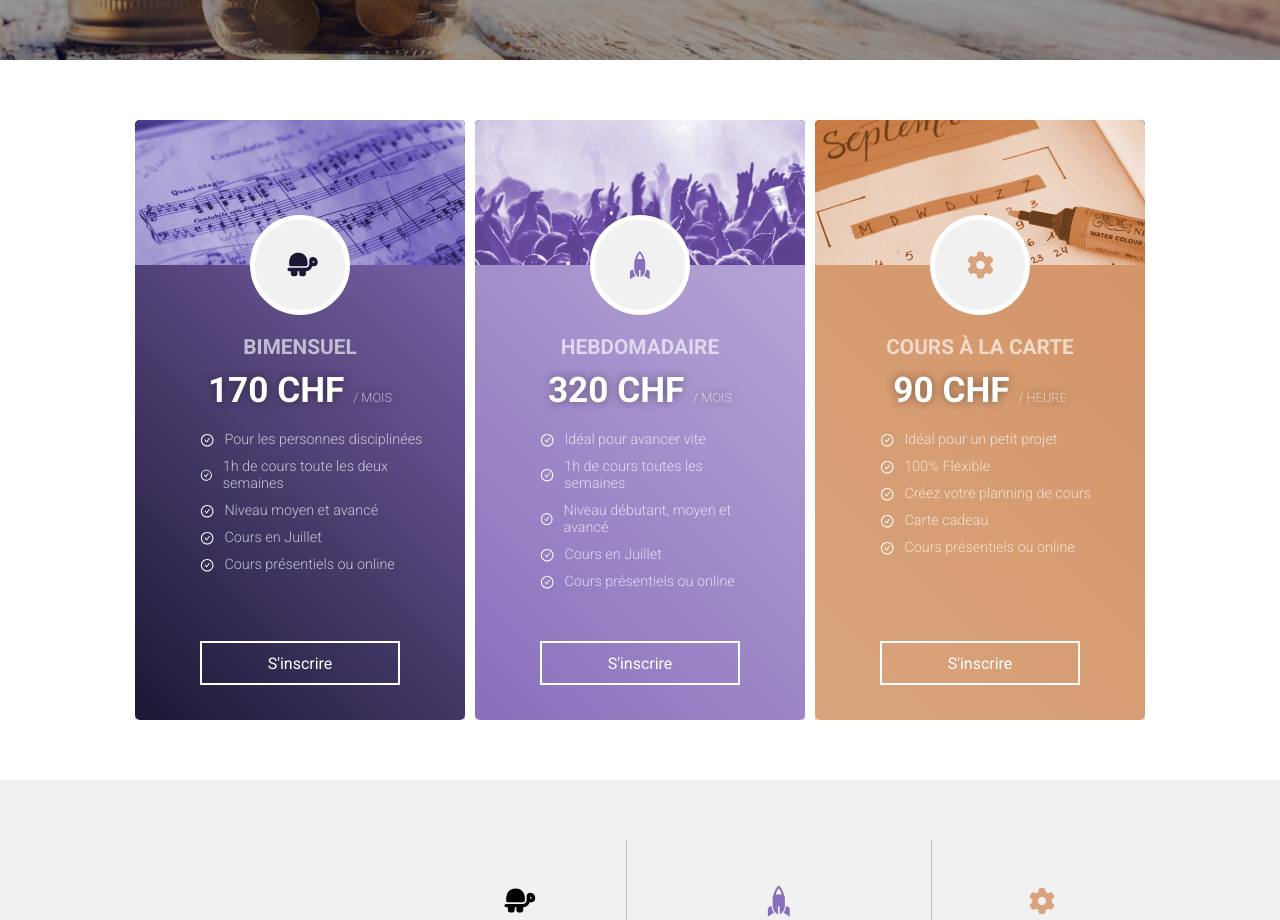
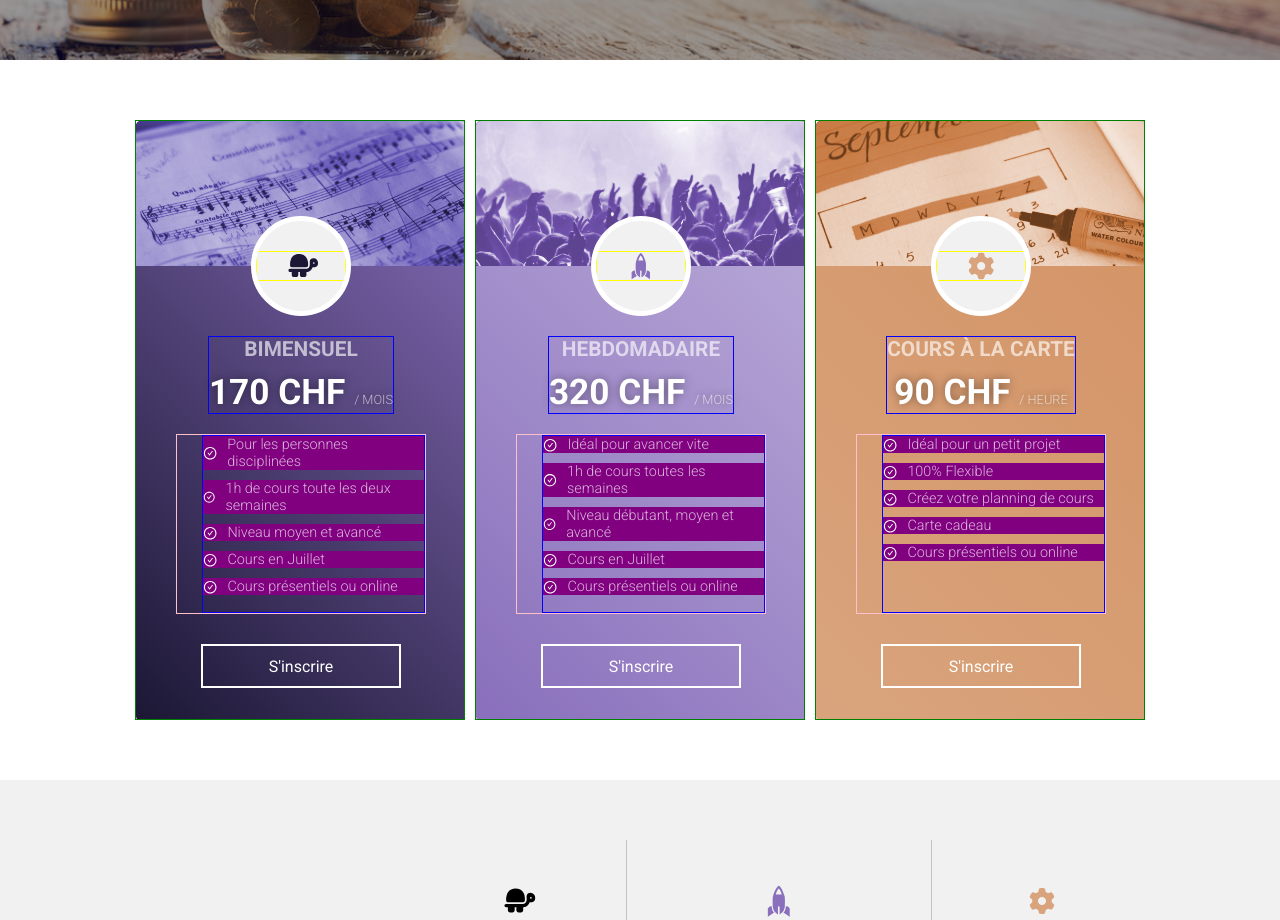
Before and after one commit to Cap0n3/VoiceUp, a React (Create React App) app: page /tarifs in a window 1280 px wide. Shown: the part 620-1540 px from the top of the page. Built offline with nearby package versions, Linux system fonts and the light colour scheme.

Commit message:
Implented working solution for cards

```diff
--- a/src/components/PriceCard/PriceCard.style.js
+++ b/src/components/PriceCard/PriceCard.style.js
@@ -4,13 +4,15 @@ import { FONT_SIZES } from "../../globalVars";
 
 // === Card size === //
 const cardWidth = 380;
+const cardMediumWidth = 330;
+const cardSmallWidth = 300;
 const cardHeight = 600;
 const cardHeadHeight = cardHeight / 3;
 const circleSize = 100;
 const circleIconHeight = 30;
 
 // DEBUG
-const DEBUG = false;
+const DEBUG = true;
 
 // === Animations === //
 const launch = keyframes`
@@ -40,7 +42,10 @@ export const CardContainer = styled.div`
     ${DEBUG ? "border: 1px solid green;" : ""}
 
     @media only screen and (max-width: 1280px) and (min-width: 1024px) {
-        width: ${cardWidth - 50}px;
+        width: ${cardMediumWidth}px;
+    }
+    @media only screen and (max-width: 1024px) {
+        width: ${cardSmallWidth}px;
     }
 `;
 
@@ -66,7 +71,11 @@ export const PCard = styled.div`
     }
 
     @media only screen and (max-width: 1280px) and (min-width: 1024px) {
-        width: ${cardWidth - 50}px;
+        width: ${cardMediumWidth}px;
+    }
+
+    @media only screen and (max-width: 1024px) {
+        width: ${cardSmallWidth}px;
     }
 `;
 
@@ -100,7 +109,11 @@ export const InnerCircle = styled.div`
     z-index: 10;
 
     @media only screen and (max-width: 1280px) and (min-width: 1024px) {
-        left: ${(cardWidth - circleSize- 50) / 2}px; /* Center circle */
+        left: ${(cardMediumWidth - circleSize) / 2}px; /* Center circle */
+    }
+
+    @media only screen and (max-width: 1024px) {
+        left: ${(cardSmallWidth - circleSize) / 2}px; /* Center circle */
     }
 `;
 
--- a/src/pages/Pricing/Pricing.style.js
+++ b/src/pages/Pricing/Pricing.style.js
@@ -19,7 +19,8 @@ export const PricingSection = styled.section`
         gap: 10px;
     }
 
-    @media only screen and (max-width: 1024px) {
+    /* To keep cards in line as long as possible */
+    @media only screen and (max-width: 945px) {
         flex-direction: column;
         gap: 30px;
     }
```
